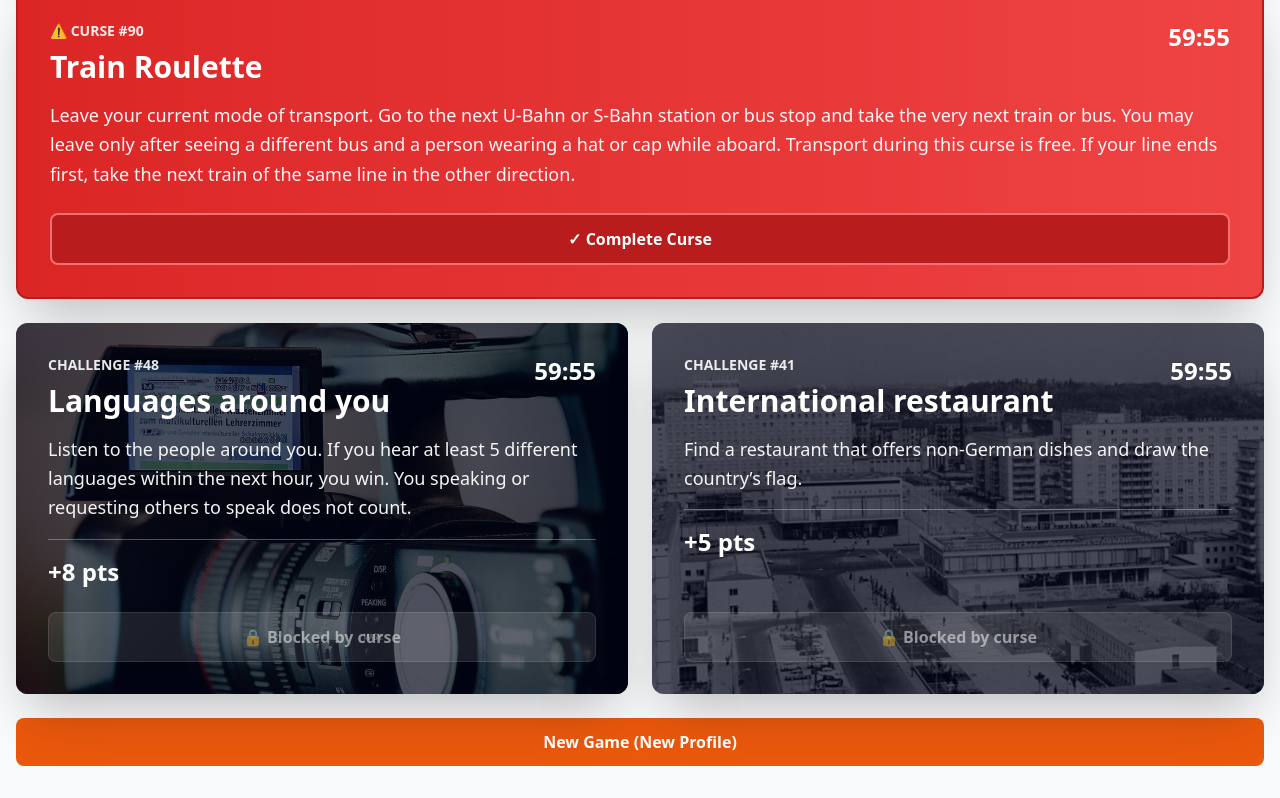
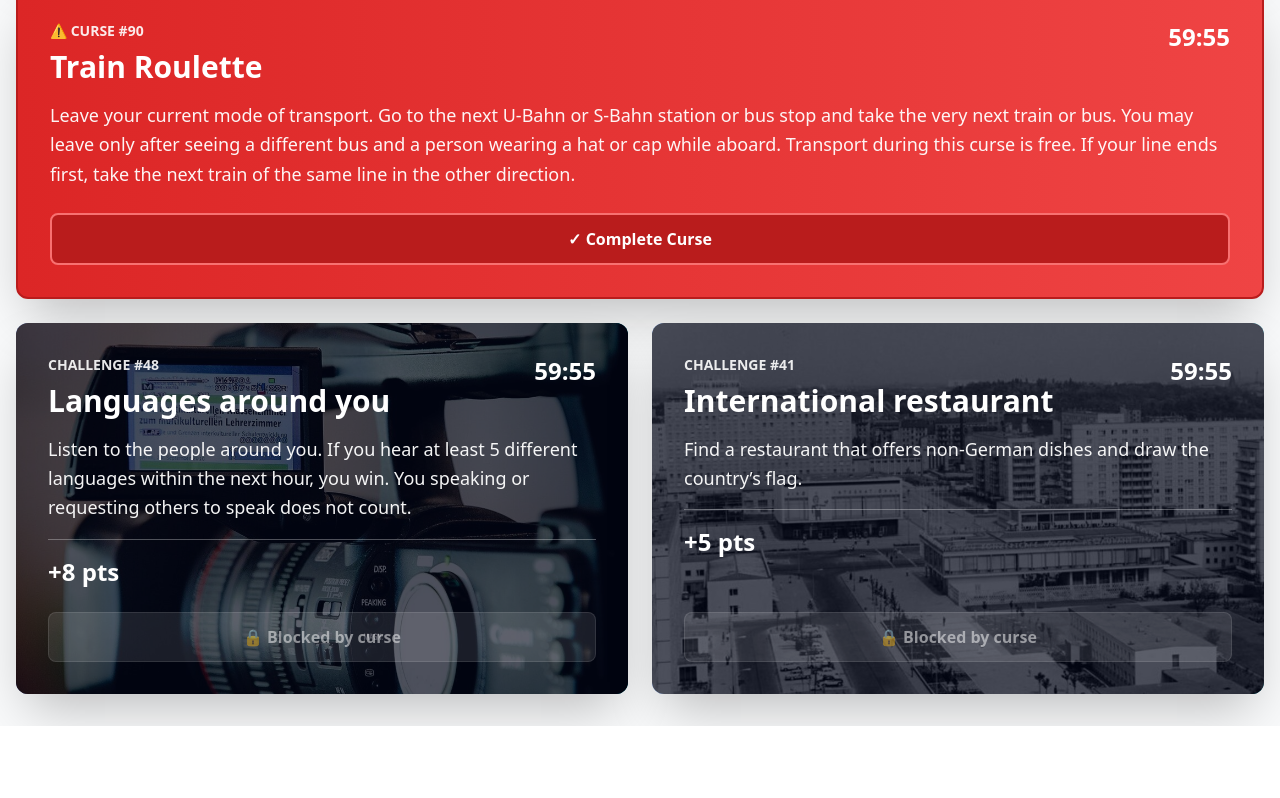
Before and after one commit to vladimirshefer/city-navigation-game, a React (Vite) app: page / in a window 1280 px wide. Shown: the part 349-1147 px from the top of the page. After the commit the page ends 1075 px from the top, so only its background shows below. Built offline with nearby package versions, Linux system fonts and the light colour scheme.

Commit message:
New game on profiles page

```diff
--- a/src/components/ChallengeSelector.tsx
+++ b/src/components/ChallengeSelector.tsx
@@ -1,6 +1,6 @@
 import { useState, useEffect } from 'react';
 import { CHALLENGES, CURSES, Card } from '../data/challenges';
-import { createGameProfile, getActiveProfile, saveActiveGameState } from '../data/profiles';
+import { getActiveProfile, saveActiveGameState } from '../data/profiles';
 import type { Fahrkarte, GameState, HistoryCard } from '../data/profiles';
 
 const TIMER_DURATION = 3600;
@@ -25,7 +25,6 @@ export default function ChallengeSelector() {
   const [coins, setCoins] = useState(0);
   const [activeFahrkarte, setActiveFahrkarte] = useState<Fahrkarte | null>(null);
   const [fahrkartenHistory, setFahrkartenHistory] = useState<Fahrkarte[]>([]);
-  const [, setActiveProfileId] = useState<string | null>(null);
   const [showEditModal, setShowEditModal] = useState(false);
   const [editAmount, setEditAmount] = useState('');
   const [editComment, setEditComment] = useState('');
@@ -57,7 +56,6 @@ export default function ChallengeSelector() {
     if (!activeProfile) return false;
 
     const state = activeProfile.state;
-    setActiveProfileId(activeProfile.id);
     setDrawnCards(state.drawnCards);
     setCardTimestamps(state.cardTimestamps || {});
     setHistory(state.history || []);
@@ -80,7 +78,7 @@ export default function ChallengeSelector() {
     } else {
       setActiveFahrkarte(savedFahrkarte);
     }
-    return true;
+    return state.drawnCards !== null;
   };
 
   const getCurseProbability = (referenceTime: number): number => {
@@ -135,7 +133,6 @@ export default function ChallengeSelector() {
     setActiveCurse(curse);
     setCurseTimestamp(curseTs);
     saveToStorage(drawn, newTimestamps, [], curse, curseTs, now, lastCurseTime || now, 0);
-    setActiveProfileId(getActiveProfile()?.id || null);
   };
 
   const drawReplacementCard = (
@@ -681,63 +678,6 @@ export default function ChallengeSelector() {
         </div>
       )}
 
-      {drawnCards && (
-        <button
-          onClick={() => {
-            if (
-              !window.confirm(
-                'This will create a new profile. Your current profile will be saved and can be selected later.',
-              )
-            )
-              return;
-
-            const drawn = getRandomCards(CHALLENGES);
-            const now = Date.now();
-            const newTimestamps: Record<number, number> = {};
-            drawn.forEach((card) => {
-              newTimestamps[card.id] = now;
-            });
-
-            let curse: Card | null = null;
-            let curseTs: number | null = null;
-            if (shouldDrawCurse(now)) {
-              curse = drawCurseCard(getUsedCardIds(drawn, [], null));
-              if (curse) curseTs = now;
-            }
-
-            setDrawnCards(drawn);
-            setCardTimestamps(newTimestamps);
-            setHistory([]);
-            setCoinEdits([]);
-            setActiveCurse(curse);
-            setCurseTimestamp(curseTs);
-            setGameStartTime(now);
-            setLastCurseTime(now);
-            setCoins(0);
-            setActiveFahrkarte(null);
-            setFahrkartenHistory([]);
-            setFailedBackgroundImages(new Set());
-            const newProfile = createGameProfile({
-              drawnCards: drawn,
-              cardTimestamps: newTimestamps,
-              history: [],
-              coinEdits: [],
-              activeCurse: curse,
-              curseTimestamp: curseTs,
-              gameStartTime: now,
-              lastCurseTime: now,
-              coins: 0,
-              activeFahrkarte: null,
-              fahrkartenHistory: [],
-            });
-            setActiveProfileId(newProfile.id);
-          }}
-          className="w-full bg-orange-600 hover:bg-orange-700 text-white font-bold py-3 px-6 rounded-lg transition"
-        >
-          New Game (New Profile)
-        </button>
-      )}
-
       {history.length > 0 && (
         <div className="space-y-3">
           <h3 className="text-lg font-semibold text-gray-800">Challenge History</h3>
--- a/src/data/profiles.ts
+++ b/src/data/profiles.ts
@@ -40,6 +40,20 @@ export interface GameProfile {
   updatedAt: string;
   state: GameState;
 }
+
+export const createEmptyGameState = (): GameState => ({
+  drawnCards: null,
+  cardTimestamps: {},
+  history: [],
+  coinEdits: [],
+  activeCurse: null,
+  curseTimestamp: null,
+  gameStartTime: null,
+  lastCurseTime: null,
+  coins: 0,
+  activeFahrkarte: null,
+  fahrkartenHistory: [],
+});
 
 const isObject = (value: unknown): value is Record<string, unknown> =>
   typeof value === 'object' && value !== null;
@@ -102,11 +116,12 @@ export const getActiveProfile = (): GameProfile | null => {
   if (profiles.length === 0) return null;
 
   const activeId = localStorage.getItem(ACTIVE_PROFILE_STORAGE_KEY);
-  const activeProfile = profiles.find((profile) => profile.id === activeId) || profiles[0];
-  if (activeProfile.id !== activeId) {
-    localStorage.setItem(ACTIVE_PROFILE_STORAGE_KEY, activeProfile.id);
+  if (activeId) {
+    return profiles.find((profile) => profile.id === activeId) || null;
   }
 
+  const activeProfile = profiles[0];
+  localStorage.setItem(ACTIVE_PROFILE_STORAGE_KEY, activeProfile.id);
   return activeProfile;
 };
 
@@ -122,7 +137,7 @@ export const saveActiveGameState = (state: GameState): void => {
       updatedAt: now,
       state,
     };
-    writeProfiles([profile]);
+    writeProfiles([...profiles, profile]);
     localStorage.setItem(ACTIVE_PROFILE_STORAGE_KEY, profile.id);
     return;
   }
--- a/src/pages/Profiles.tsx
+++ b/src/pages/Profiles.tsx
@@ -1,6 +1,13 @@
 import { useEffect, useState } from 'react';
 import { Link, useNavigate } from 'react-router-dom';
-import { GameProfile, getActiveProfile, getProfiles, setActiveProfile } from '../data/profiles';
+import {
+  createEmptyGameState,
+  createGameProfile,
+  GameProfile,
+  getActiveProfile,
+  getProfiles,
+  setActiveProfile,
+} from '../data/profiles';
 
 const formatDate = (value: string): string => new Date(value).toLocaleString();
 
@@ -21,10 +28,24 @@ export default function Profiles() {
     navigate('/');
   };
 
+  const handleCreate = (): void => {
+    if (!window.confirm('Create a new game profile? Your current profile will be saved.')) return;
+    createGameProfile(createEmptyGameState());
+    navigate('/');
+  };
+
   return (
     <div className="space-y-6">
       <div>
-        <h1 className="text-4xl font-bold text-gray-900">Profiles</h1>
+        <div className="flex flex-col gap-4 sm:flex-row sm:items-center sm:justify-between">
+          <h1 className="text-4xl font-bold text-gray-900">Profiles</h1>
+          <button
+            onClick={handleCreate}
+            className="rounded-lg bg-orange-600 px-4 py-2 font-bold text-white transition hover:bg-orange-700"
+          >
+            New Game
+          </button>
+        </div>
         <p className="mt-2 text-gray-600">
           Every profile keeps its own cards, curses, coins, and history.
         </p>
```
